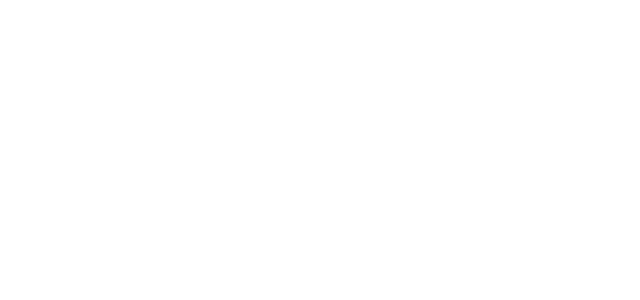
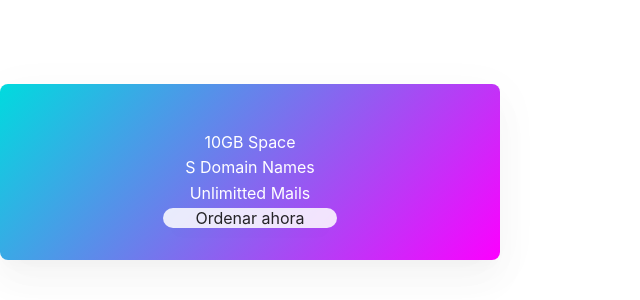
Before and after one commit to webExequiel/proyecto-numen, a React (Create React App) app: page / in a window 1280 px wide. Shown: the part 228-528 px from the top of the page, without its empty margins (0-640 px from the left). Built offline with nearby package versions, Linux system fonts and the light colour scheme.

Commit message:
viandascard

```diff
--- a/src/App.js
+++ b/src/App.js
@@ -1,13 +1,24 @@
-import './App.css';
+import ViandasCard from './componnents/viandasCards/ViandasCard';
 import ViandasContextProvider from './context/ViandasContextProvider';
+
 
 function App() {
   return (
-    <ViandasContextProvider>
+    <div style={{
+      display: "flex",
+      justufyContent: "center",
+      alignItems: "center",
+      height: "100vh"
 
-      {/* agregar los componentes que queremos que sean proveidos por el contexto */}
+    }}>
+      <ViandasCard />
+    </div>
+    /* <ViandasContextProvider> */
 
-    </ViandasContextProvider>
+    /* agregar los componentes que queremos que sean proveidos por el contexto */
+
+    /* </ViandasContextProvider> */
+
   );
 }
 
--- a/src/assets/db.json
+++ b/src/assets/db.json
@@ -3,51 +3,61 @@
         {
             "id": 1,
             "name": "Barritas energéticas caseras, veganas y sin gluten",
+            "price": 180,
             "description": "La base de estas barritas son las avellanas, frutas secas, copos de avena y semillas de lino, dando lugar a un recurso de energía de alto valor protéico y repleto de grasas saludables. Son perfectas para todo el que quiera incrementar el consumo de proteínas en su dieta y por supuesto, antes o después de practicar ejercicio, las recomendamos para cubrir las necesidades de proteínas en deportistas veganos. "
         },
         {
             "id": 2,
             "name": "Hamburguesa vegana con pan negro",
+            "price": 850,
             "description": " Es una opcion con lentejas y garbanzos, saborizada con baharat, una mezcla de especias muy utilizada en la cocina de los países árabes. La hamburguesa de pan negro, hecho con centeno o trigo integral, puede tener un sabor un poco más fuerte y terroso que una hamburguesa tradicional, y puede ser una opción más saludable que el pan blanco, ya que es más alto en fibra y nutrientes. "
         },
         {
             "id": 3,
             "name": "Samosas",
+            "price": 380,
             "description": "Estas empanadillas de forma triangular estan rellenas por un preparado sencillo de vercduras, con un toque de especias muy exótico. La envoltura exterior consiste en una masa de harina de trigo y levadura, aceite de semillas y aderezada en ocasiones con comino.  "
         },
         {
             "id": 4,
             "name": "Ensalada de frutas",
+            "price": 480,
             "description": "Deliciosa variedad de frutas con salsa de naranjas sin tacc. "
         },
         {
             "id": 5,
             "name": "Grillados veganos",
+            "price": 580,
             "description": "Rica variedad de vegetales grillados a eleccion "
         },
         {
             "id": 6,
             "name": "Batidos veganos",
+            "price": 480,
             "description": "Variedad de batidos veganos, uno de los alimentos mas sanos. "
         },
         {
             "id": 7,
             "name": "Variedad de pastas con diferentes salsas veganas",
+            "price": 800,
             "description": "Irresistebles platos con pastas caseras realizadas en su totalidad con ingredientes veganos y variedad de salsas. "
         },
         {
             "id": 8,
             "name": "Pizza vegana",
+            "price": 880,
             "description": "Pizza de pimientos morrones, cebolla y hongos "
         },
         {
             "id": 9,
             "name": "Wrap de Espelta rellenos de Arroz, Coliflor al Curry y Tofu",
+            "price": 780,
             "description": "Tortillas de espelta con semillas (lino, chía y sésamo) como base para preparar estos burritos rellenos de arroz, coliflor con curry y tofu. "
         },
         {
             "id": 10,
             "name": "Hamburguesas veganas de lentejas y verduras",
+            "price": 480,
             "description": "Reducir el consumo de carne en casa y en su lugar añadir más legumbres y verduras a nuestra dieta es una buena idea, tanto a nivel personal para mejorar nuestra salud, además es una buena forma de contribuir a cuidar un poquito más de nuestro planeta. "
         }
     ]
--- /dev/null
+++ b/src/componnents/viandasCards/ViandasCard.CSS.js
@@ -0,0 +1,61 @@
+import styled, { css } from 'styled-components';
+
+const gradient = degs => css`
+    background:
+          linear-gradient(
+            ${degs || 130}deg,
+            #00dbde 0%,
+            #fc00ff 100%
+          );
+`;
+
+export const Card = styled.div`
+    position: relative;
+    overflow: hidden;
+    width: 500px;
+    padding: 3rem 0 2rem;
+    border-radius: 0.5rem;
+    color: white;
+    ${gradient()};
+    box-shadow: 0 24px 38px 3px rgba(0, 0, 0, 0.025),
+            0 9px 46px 8px rgba(0, 0, 0, 0.025),
+            0 11px 15px -7px rgba(0, 0, 0, 0.025);
+`;
+
+export const Content = styled.div`
+    position: relative;
+    z-index: 3;
+    display: flex;
+    flex-direction: column;
+    align-items: center;
+    justify-content: center;
+`;
+
+export const Title = styled.div`
+    font-size: 1.25rem;
+`;
+
+export const Cost = styled.div`
+    font-size: 3rem;
+`;
+
+export const FeatureListItem = styled.div`
+    display: flex;
+    align-items: center;
+    justify-content: center;
+    margin-bottom: 0.325rem;
+`;
+
+export const ActionButton = styled.div`
+    flex: 0 0 auto;
+    height: 20px;
+    padding: 0 2rem;
+    border: 0;
+    border-radius: 20px;
+    color: rgba(0, 0, 0, 0.85);
+    background: rgba(255, 255, 255, 0.85);
+    box-shadow: 0 11px 15px -7px rgba(0, 0, 0, 0.025);
+    transition: background 0.25s;
+
+    &:hover {background: rgba(255, 255, 255, 1);}
+`;
--- /dev/null
+++ b/src/componnents/viandasCards/ViandasCard.js
@@ -0,0 +1,31 @@
+import { useState } from 'react'
+import { Card, Content, Title, Cost, FeatureListItem, ActionButton } from './ViandasCard.CSS'
+
+const ViandasCard = () => {
+
+  const [features] = useState([
+    "10GB Space",
+    "S Domain Names",
+    "Unlimitted Mails"
+  ])
+  return (
+    <div>
+      <Card>
+        <Content>
+          <Title></Title>
+          <Cost></Cost>
+          {
+            features.map(item => (
+              <FeatureListItem>
+                <span>{item}</span>
+              </FeatureListItem>
+            ))
+          }
+          <ActionButton>Ordenar ahora</ActionButton>
+        </Content>
+      </Card>
+    </div>
+  )
+}
+
+export default ViandasCard
--- a/src/index.css
+++ b/src/index.css
@@ -1,5 +1,5 @@
 body {
-  margin: 0;
+  margin: auto;
   font-family: -apple-system, BlinkMacSystemFont, 'Segoe UI', 'Roboto', 'Oxygen',
     'Ubuntu', 'Cantarell', 'Fira Sans', 'Droid Sans', 'Helvetica Neue',
     sans-serif;
```
